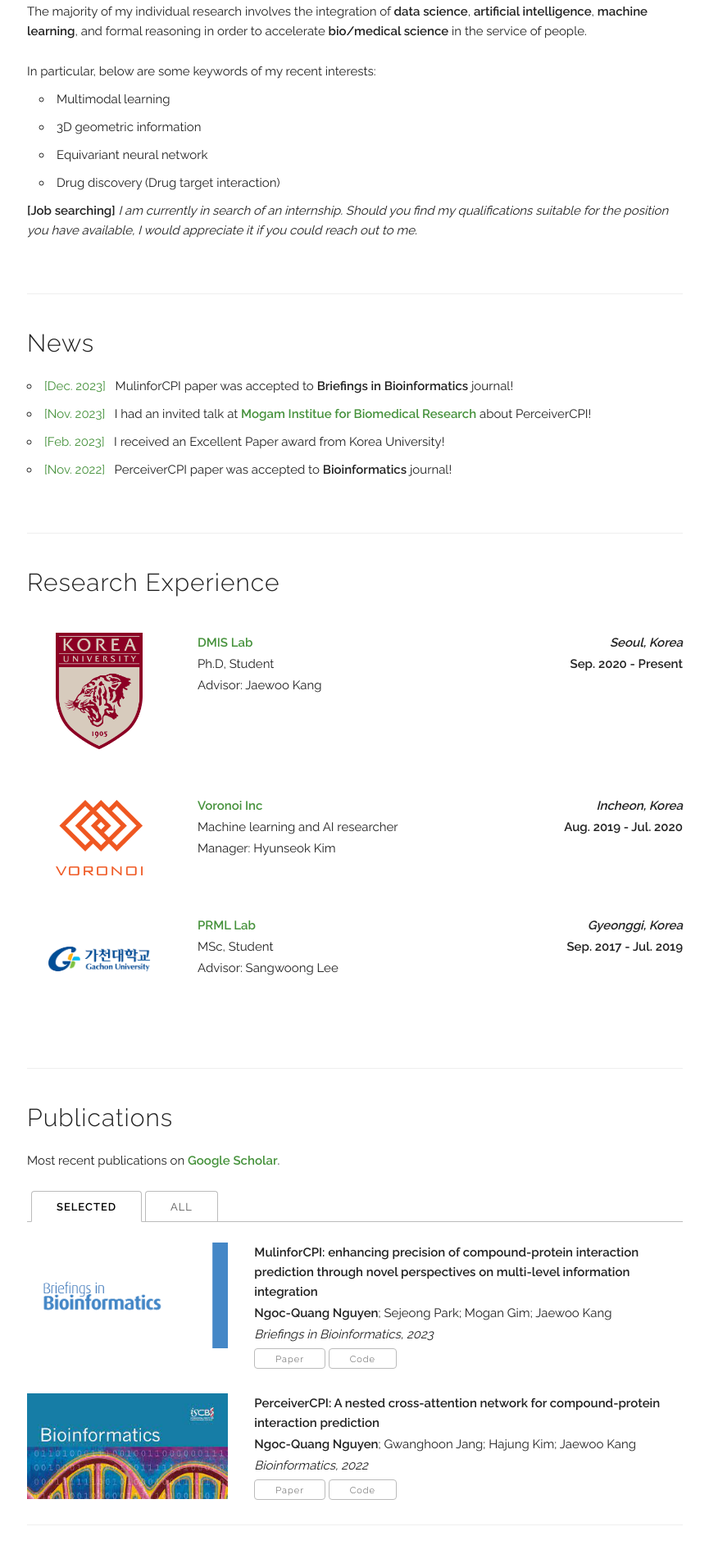
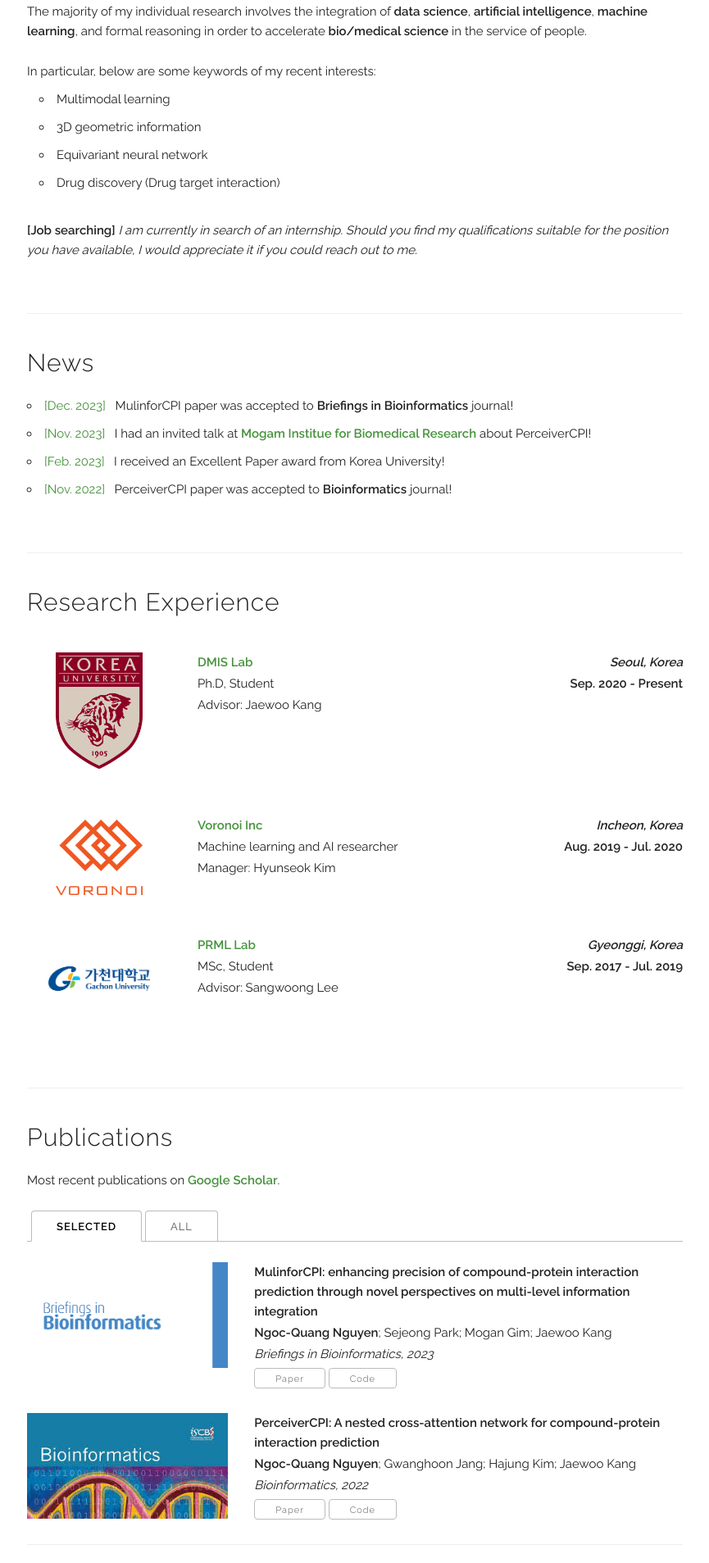
Before and after one commit to quangnguyenbn99/quangnguyenbn99.github.io, a Jekyll site: the page built from index.html, in a window 1280 px wide. Shown: the part 589-2496 px from the top of the page at 82% size, without its empty margins (207-1072 px from the left). Built offline with Jekyll 4.4.1, drawn with Linux system fonts in a browser that asks for light colours; some web fonts are replaced.

Commit message:
Update index.html

```diff
--- a/index.html
+++ b/index.html
@@ -30,8 +30,8 @@ layout: default
         Drug discovery (Drug target interaction)
       </li>
     </ul>
-  </p>
-  <p>
+    </p>
+    <br>
     <p>
     <b>[Job searching]</b> <i> I am currently in search of an internship. Should you find my qualifications suitable for the position you have available, I would appreciate it if you could reach out to me.</i>
     </p>
```
